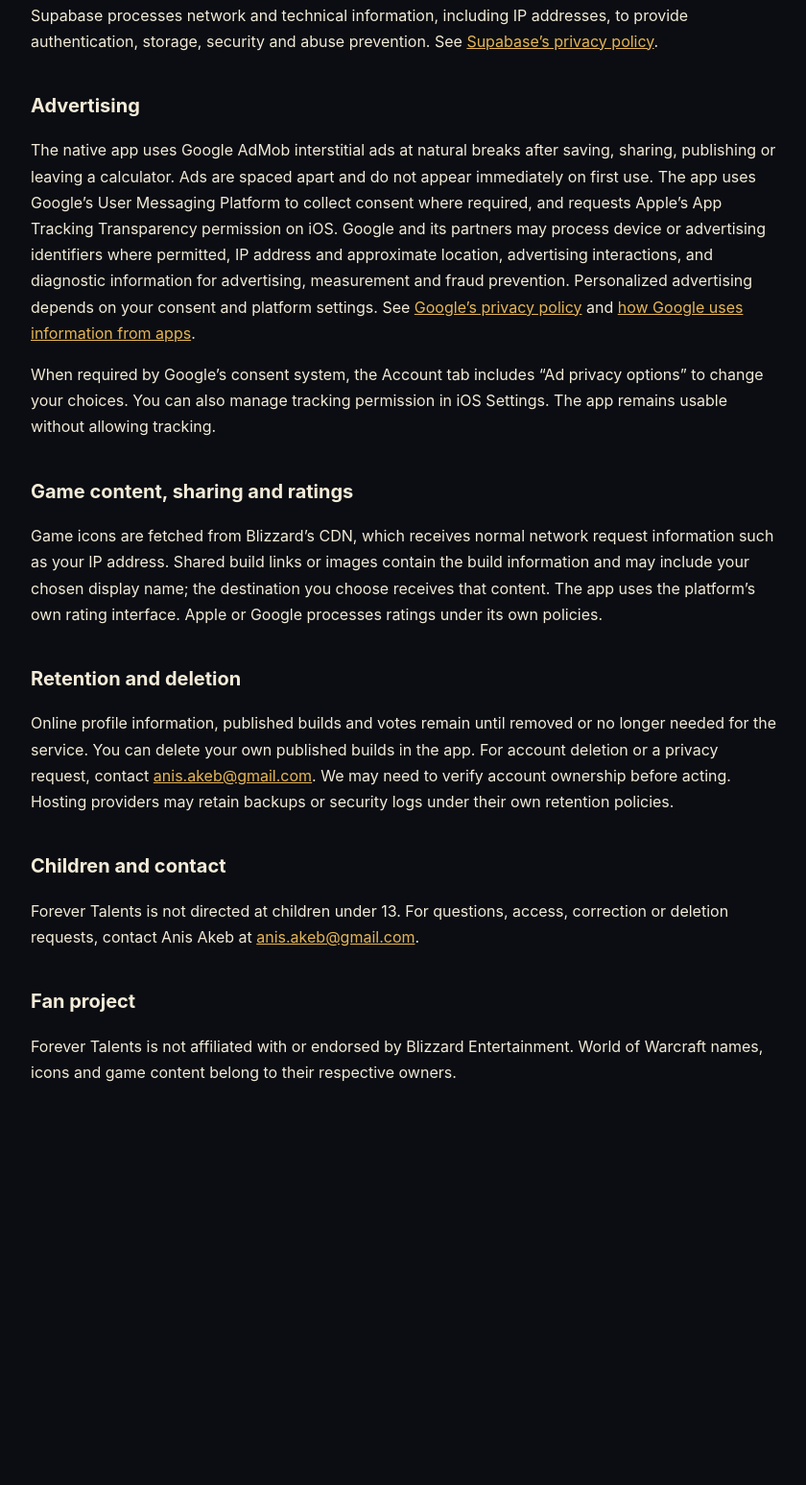
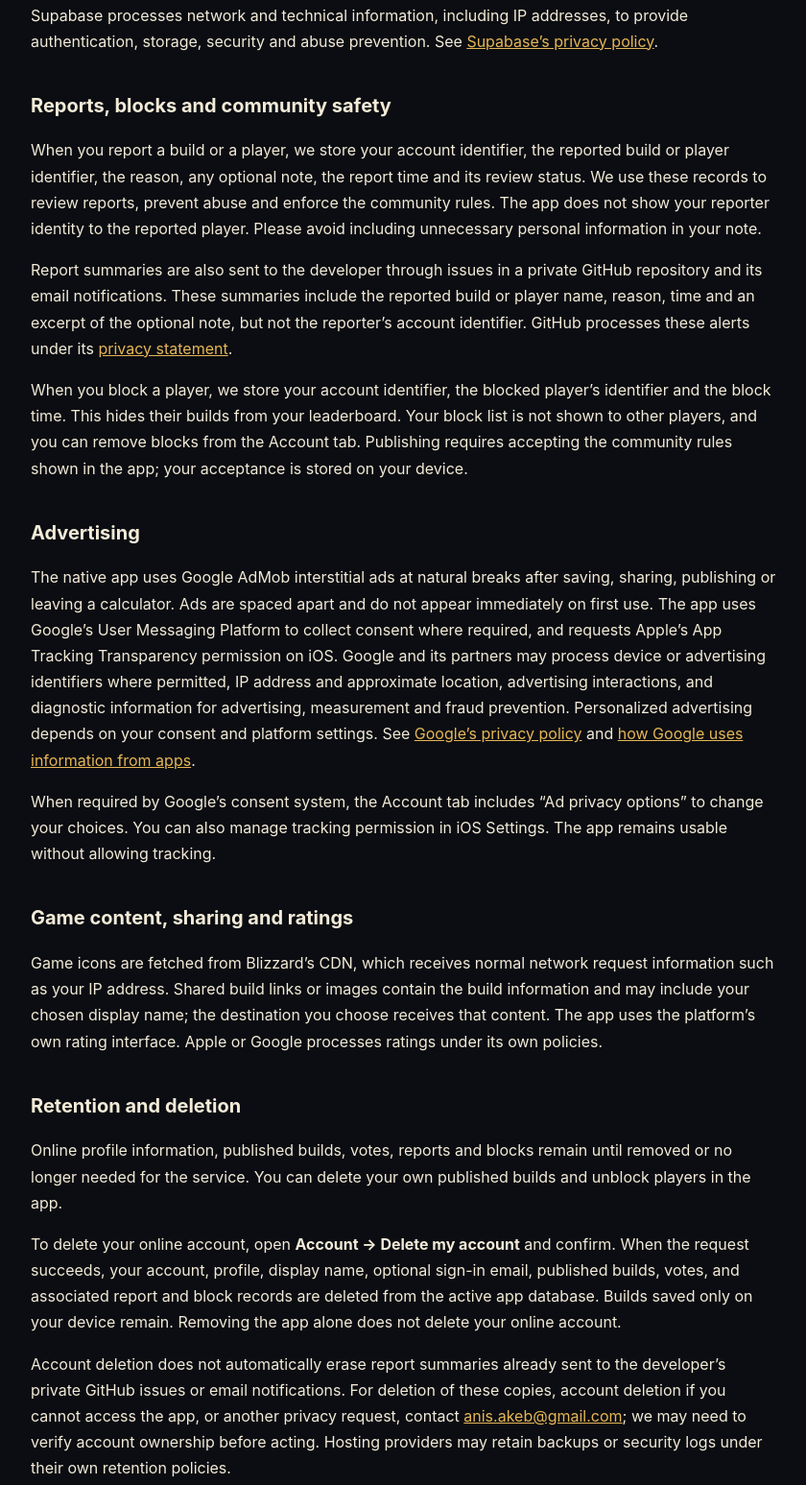
Before and after one commit to aaaanis/aaaanis.github.io, a plain HTML site: page forever/privacy.html in a window 1280 px wide. Shown: the part 710-2257 px from the top of the page at 96% size, without its empty margins (218-1058 px from the left). Before the commit the page ends 1937 px from the top, so only its background shows below. Drawn offline with Linux system fonts and the light colour scheme.

Commit message:
Publish Forever reports, blocks and account deletion privacy policy

```diff
--- a/forever/privacy.html
+++ b/forever/privacy.html
@@ -2,8 +2,15 @@
 <p>Forever Talents is a free fan-made talent calculator for World of Warcraft: Forever. This policy describes the information used by the app and its providers.</p>
 <h2>On your device</h2><p>Saved builds, settings, cached talent data and icons, sign-in session, onboarding progress, and counters that limit ads and rating prompts are stored on your device. Calculating talents and saving builds locally do not require an account. Removing the app removes its local data; it does not delete published content or an online account.</p>
 <h2>Online profiles and builds</h2><p>Online features use Supabase. Choosing a display name, voting, or publishing creates an anonymous account. You may add an email address for sign-in and recovery on another device. We store your account identifier, display name, optional email address, published builds, votes and their timestamps. Published builds and display names are public. Email addresses and individual voting records are not presented publicly. Aggregated talent pick rates are calculated from published builds.</p><p>Supabase processes network and technical information, including IP addresses, to provide authentication, storage, security and abuse prevention. See <a href="https://supabase.com/privacy">Supabase’s privacy policy</a>.</p>
+<h2>Reports, blocks and community safety</h2>
+<p>When you report a build or a player, we store your account identifier, the reported build or player identifier, the reason, any optional note, the report time and its review status. We use these records to review reports, prevent abuse and enforce the community rules. The app does not show your reporter identity to the reported player. Please avoid including unnecessary personal information in your note.</p>
+<p>Report summaries are also sent to the developer through issues in a private GitHub repository and its email notifications. These summaries include the reported build or player name, reason, time and an excerpt of the optional note, but not the reporter’s account identifier. GitHub processes these alerts under its <a href="https://docs.github.com/en/site-policy/privacy-policies/github-general-privacy-statement">privacy statement</a>.</p>
+<p>When you block a player, we store your account identifier, the blocked player’s identifier and the block time. This hides their builds from your leaderboard. Your block list is not shown to other players, and you can remove blocks from the Account tab. Publishing requires accepting the community rules shown in the app; your acceptance is stored on your device.</p>
 <h2>Advertising</h2><p>The native app uses Google AdMob interstitial ads at natural breaks after saving, sharing, publishing or leaving a calculator. Ads are spaced apart and do not appear immediately on first use. The app uses Google’s User Messaging Platform to collect consent where required, and requests Apple’s App Tracking Transparency permission on iOS. Google and its partners may process device or advertising identifiers where permitted, IP address and approximate location, advertising interactions, and diagnostic information for advertising, measurement and fraud prevention. Personalized advertising depends on your consent and platform settings. See <a href="https://policies.google.com/privacy">Google’s privacy policy</a> and <a href="https://policies.google.com/technologies/partner-sites">how Google uses information from apps</a>.</p><p>When required by Google’s consent system, the Account tab includes “Ad privacy options” to change your choices. You can also manage tracking permission in iOS Settings. The app remains usable without allowing tracking.</p>
 <h2>Game content, sharing and ratings</h2><p>Game icons are fetched from Blizzard’s CDN, which receives normal network request information such as your IP address. Shared build links or images contain the build information and may include your chosen display name; the destination you choose receives that content. The app uses the platform’s own rating interface. Apple or Google processes ratings under its own policies.</p>
-<h2>Retention and deletion</h2><p>Online profile information, published builds and votes remain until removed or no longer needed for the service. You can delete your own published builds in the app. For account deletion or a privacy request, contact <a href="mailto:anis.akeb@gmail.com">anis.akeb@gmail.com</a>. We may need to verify account ownership before acting. Hosting providers may retain backups or security logs under their own retention policies.</p>
+<h2>Retention and deletion</h2>
+<p>Online profile information, published builds, votes, reports and blocks remain until removed or no longer needed for the service. You can delete your own published builds and unblock players in the app.</p>
+<p>To delete your online account, open <strong>Account &rarr; Delete my account</strong> and confirm. When the request succeeds, your account, profile, display name, optional sign-in email, published builds, votes, and associated report and block records are deleted from the active app database. Builds saved only on your device remain. Removing the app alone does not delete your online account.</p>
+<p>Account deletion does not automatically erase report summaries already sent to the developer’s private GitHub issues or email notifications. For deletion of these copies, account deletion if you cannot access the app, or another privacy request, contact <a href="mailto:anis.akeb@gmail.com">anis.akeb@gmail.com</a>; we may need to verify account ownership before acting. Hosting providers may retain backups or security logs under their own retention policies.</p>
 <h2>Children and contact</h2><p>Forever Talents is not directed at children under 13. For questions, access, correction or deletion requests, contact Anis Akeb at <a href="mailto:anis.akeb@gmail.com">anis.akeb@gmail.com</a>.</p>
 <h2>Fan project</h2><p>Forever Talents is not affiliated with or endorsed by Blizzard Entertainment. World of Warcraft names, icons and game content belong to their respective owners.</p></body></html>
```
